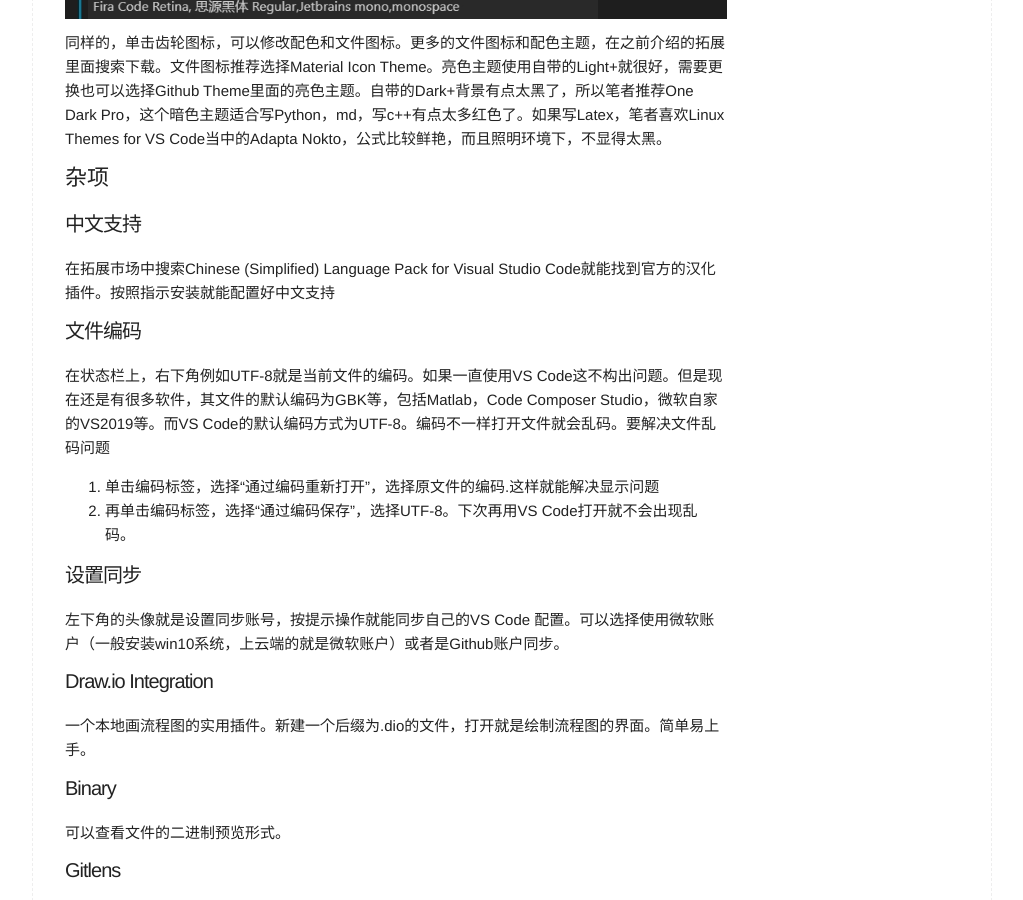
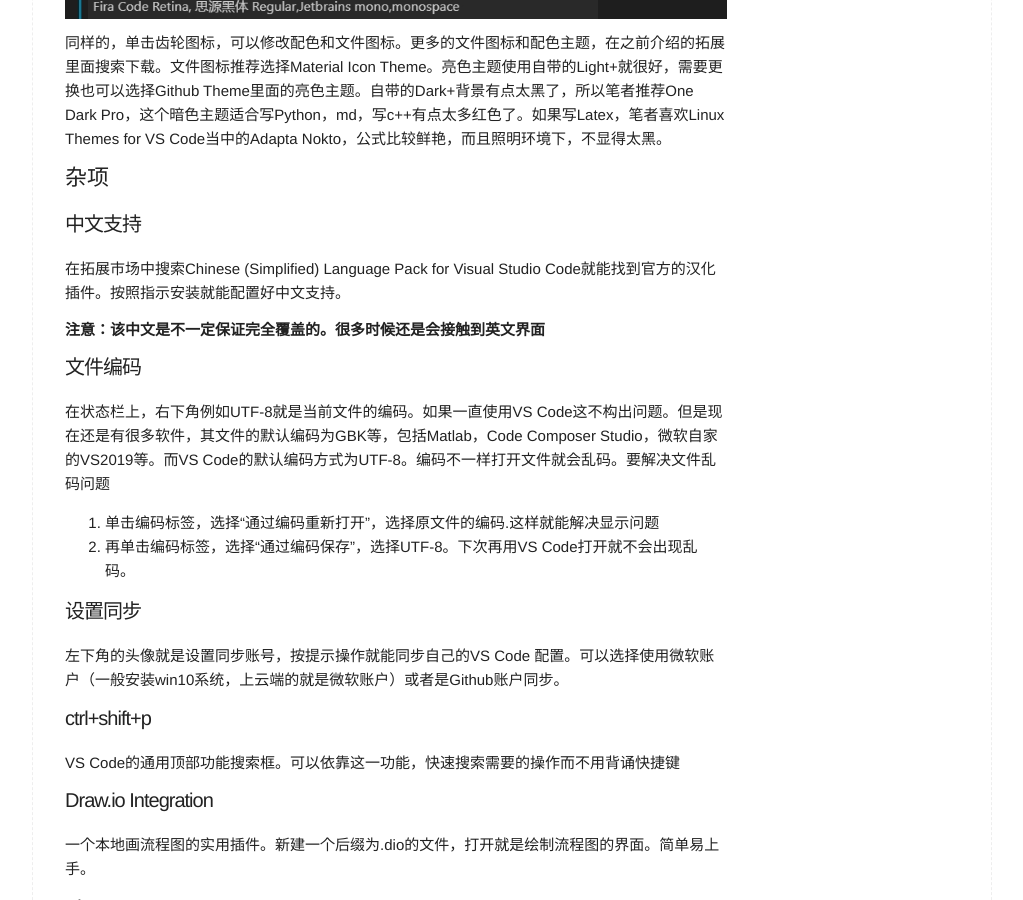
Before and after one commit to livypad/livypad.github.io, a Jekyll site: the page built from _posts/2020-06-21-vsc1.md, in a window 1280 px wide and 900 px high, scrolled down 1462 px. Shown: the whole window, without its empty margins (128-1151 px from the left). Built offline with Jekyll 4.4.1, drawn with Linux system fonts in a browser that asks for light colours; formulas are drawn with MathJax 3; some of the changed text lies outside the part shown.

```diff
--- a/_posts/2020-06-21-vsc1.md
+++ b/_posts/2020-06-21-vsc1.md
@@ -3,7 +3,7 @@ layout: default
 title:  "VS Code，All in One（1）"
 ---
 
-# VS Code以及其他的安利向（1）
+# VS Code以及其他的安利向（1）-VS Code编辑器本身
 
 ## 关于这个系列
 
@@ -42,7 +42,9 @@ VS Code 是微软开源出来的一款代码编辑器。在此基础上再加上
 
 ### 中文支持
 
-在拓展市场中搜索Chinese (Simplified) Language Pack for Visual Studio Code就能找到官方的汉化插件。按照指示安装就能配置好中文支持
+在拓展市场中搜索Chinese (Simplified) Language Pack for Visual Studio Code就能找到官方的汉化插件。按照指示安装就能配置好中文支持。
+
+**注意：该中文是不一定保证完全覆盖的。很多时候还是会接触到英文界面**
 
 ### 文件编码
 
@@ -54,6 +56,10 @@ VS Code 是微软开源出来的一款代码编辑器。在此基础上再加上
 ### 设置同步
 
 左下角的头像就是设置同步账号，按提示操作就能同步自己的VS Code 配置。可以选择使用微软账户（一般安装win10系统，上云端的就是微软账户）或者是Github账户同步。
+
+### ctrl+shift+p
+
+VS Code的通用顶部功能搜索框。可以依靠这一功能，快速搜索需要的操作而不用背诵快捷键
 
 ### Draw.io Integration
 
```
Also changed, not shown: _posts/2020-06-22-vsc2.md (added, +66 -0 lines), assets/img/vscmd1.jpg (added).
